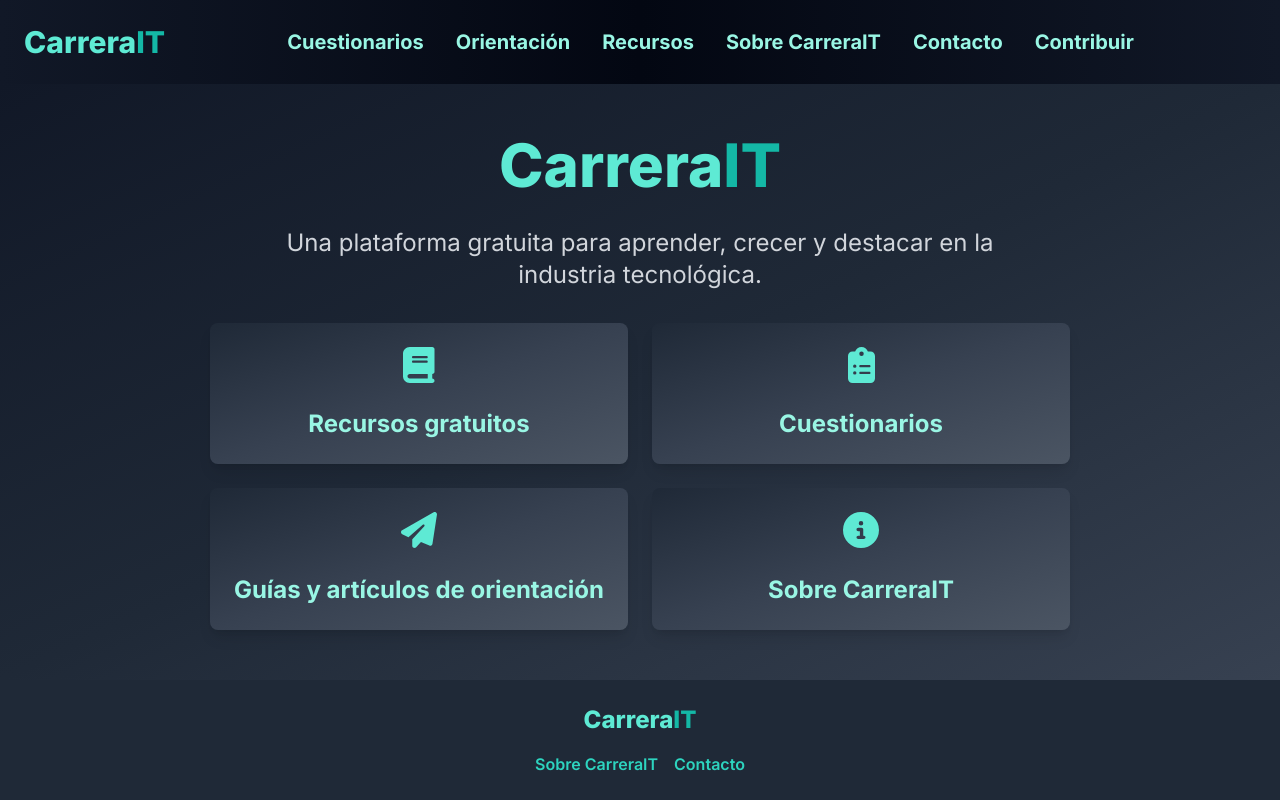
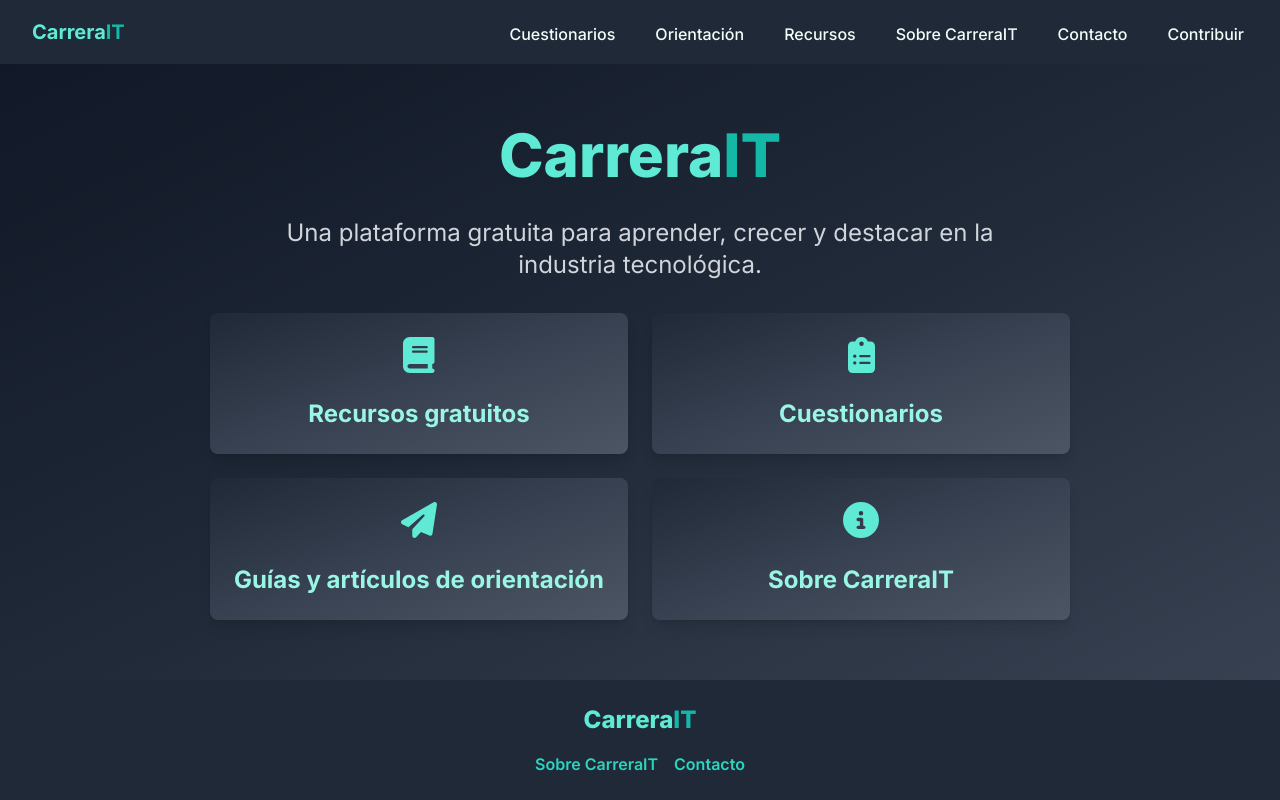
Before and after one commit to aronmilenait/carrerait-roadmap, a Next.js app in the folder carrerait-roadmap/: page / in a window 1280 px wide. Built offline with nearby package versions, Linux system fonts and the light colour scheme.

Commit message:
refactor: navbar design

```diff
--- a/carrerait-roadmap/src/app/components/Navbar.tsx
+++ b/carrerait-roadmap/src/app/components/Navbar.tsx
@@ -1,25 +1,8 @@
 "use client";
 
 import { useState } from "react";
-import { FontAwesomeIcon } from "@fortawesome/react-fontawesome";
-import { faBars, faTimes } from "@fortawesome/free-solid-svg-icons";
-
-const Navbar = () => {
-  const [menuOpen, setMenuOpen] = useState(false);
-
-  const toggleMenu = () => {
-    setMenuOpen(!menuOpen);
-  };
-
-  const linkClasses = [
-    "hover:text-teal-400",
-    "transition-colors",
-    "duration-300",
-    "transform",
-    "text-center",
-    "text-lg sm:text-xl",
-    "font-bold",
-  ];
+import Link from "next/link";
+import { Menu, X } from "lucide-react";
 
 const links = [
   { href: "/cuestionario", label: "Cuestionarios" },
@@ -30,46 +13,59 @@ const Navbar = () => {
   { href: "/contribuir", label: "Contribuir" },
 ];
 
+export default function Navbar() {
+  const [menuOpen, setMenuOpen] = useState(false);
+
   return (
-    <nav className="bg-gradient-to-r from-gray-900 via-gray-950 to-gray-900 text-teal-200 p-6 flex flex-col sm:flex-row items-center shadow-xl">
-      <div className="flex justify-between items-center w-full sm:w-auto relative">
-        <a
-          href="/"
-          className="text-4xl md:text-3xl font-extrabold text-teal-100 relative z-10"
-        >
+    <nav className="bg-gray-800">
+      <div className="max-w-7xl mx-auto px-4 sm:px-6 lg:px-8">
+        <div className="flex justify-between h-16">
+          <div className="flex">
+            <Link href="/" className="flex-shrink-0 flex items-center">
+              <span className="text-xl font-bold">
                 <span className="text-teal-300">Carrera</span>
                 <span className="text-teal-500">IT</span>
-        </a>
-        <span className="absolute inset-0 bg-gradient-to-r from-teal-500 to-teal-300 blur-sm opacity-30 -z-10"></span>
+              </span>
+            </Link>
+          </div>
+          <div className="hidden sm:ml-6 sm:flex sm:space-x-8">
+            {links.map((link) => (
+              <Link
+                key={link.href}
+                href={link.href}
+                className="inline-flex items-center px-1 pt-1 text-md font-medium text-teal-50 hover:text-teal-200 transition-colors duration-200"
+              >
+                {link.label}
+              </Link>
+            ))}
+          </div>
+          <div className="-mr-2 flex items-center sm:hidden">
             <button
-          className="sm:hidden text-3xl focus:outline-none ml-4 hover:text-teal-400 transition-all duration-300"
-          onClick={toggleMenu}
-          aria-label="Toggle menu"
+              onClick={() => setMenuOpen(!menuOpen)}
+              className="inline-flex items-center justify-center p-2 rounded-md text-teal-600 hover:text-teal-500 hover:bg-teal-800 focus:outline-none focus:ring-2 focus:ring-inset focus:ring-teal-500"
             >
-          <FontAwesomeIcon icon={menuOpen ? faTimes : faBars} />
+              {menuOpen ? <X size={24} /> : <Menu size={24} />}
             </button>
           </div>
-      <div
-        className={`w-full ${
-          menuOpen ? "block" : "hidden"
-        } sm:flex sm:flex-grow sm:justify-center mt-4 sm:mt-0`}
-      >
-        <ul className="flex flex-col items-center space-y-4 sm:flex-row sm:space-y-0 sm:space-x-8">
-          {links.map((link, index) => (
-            <li key={index}>
-              <a
+        </div>
+      </div>
+
+      {menuOpen && (
+        <div className="sm:hidden">
+          <div className="text-center pt-2 pb-3 space-y-1">
+            {links.map((link) => (
+              <Link
+                key={link.href}
                 href={link.href}
-                className={linkClasses.join(" ")}
-                onClick={toggleMenu}
+                className="block pl-3 pr-4 py-2 text-base font-medium text-teal-50 hover:text-teal-200 hover:bg-teal-50 transition-colors duration-200"
+                onClick={() => setMenuOpen(false)}
               >
                 {link.label}
-              </a>
-            </li>
+              </Link>
             ))}
-        </ul>
           </div>
+        </div>
+      )}
     </nav>
   );
-};
-
-export default Navbar;
+}
```
Lines whose indentation alone changed are shown as unchanged.
